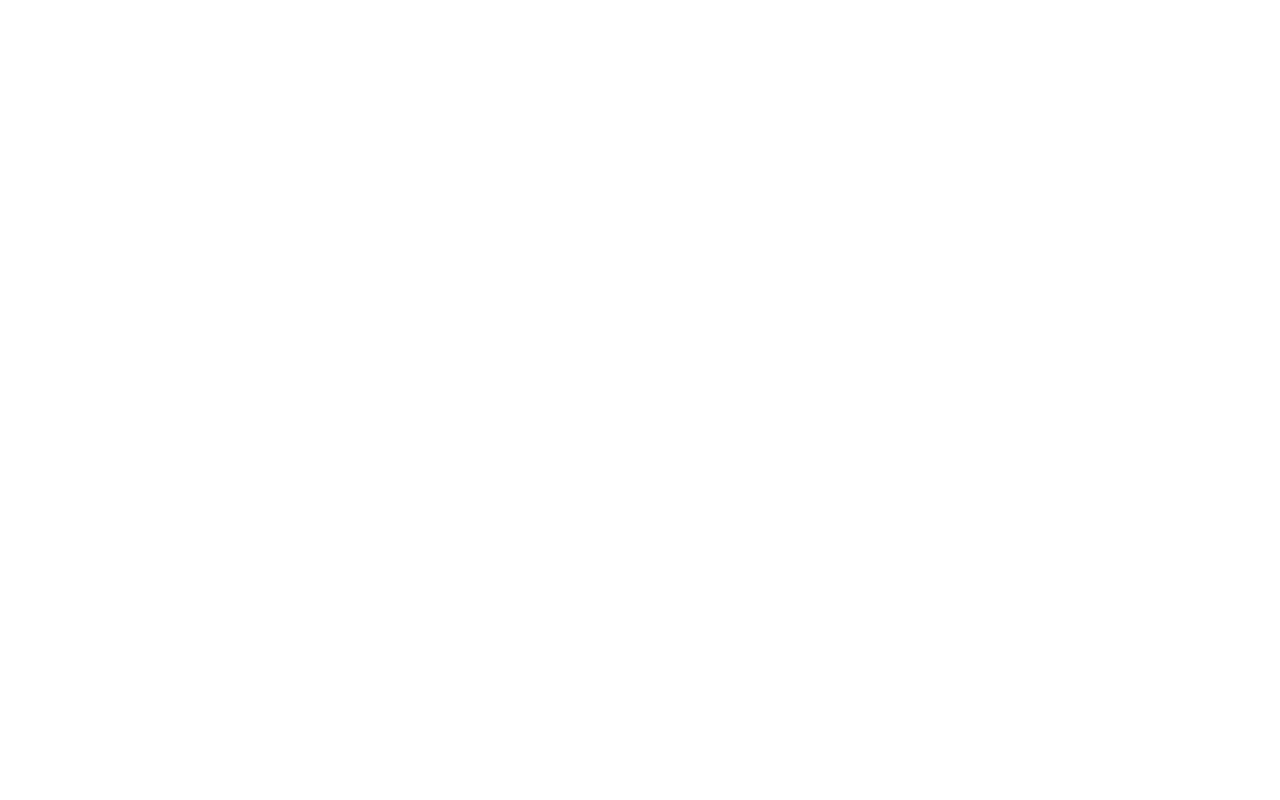
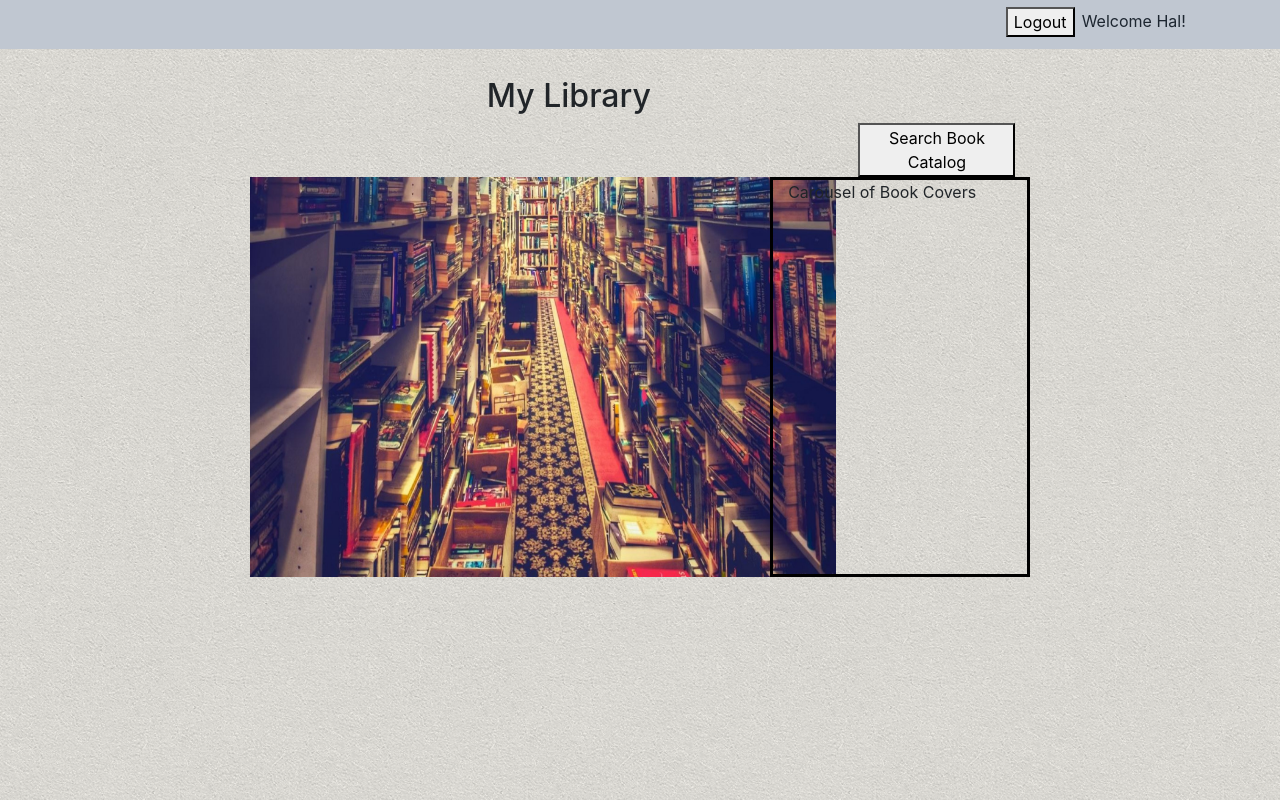
Before and after one commit to hhaberman2000/JS101-Digital-Library, a plain HTML site: page index.html in a window 1280 px wide. Drawn offline with Linux system fonts and the light colour scheme.

Commit message:
commit module 1,2, 3 layout

```diff
--- /dev/null
+++ b/css/index.css
@@ -0,0 +1,43 @@
+
+header.header-style {
+  /* background-image: url("assets/sandpaper.png"); */
+  background-color: #c0c7d1;
+}
+
+button.login-button {
+  margin-left: 75%;
+  margin-top: 4%;
+}
+
+p.login-user {
+  color: #1d2630;
+  margin-top: 5%;
+}
+h2.my-library-styles {
+  padding-left: 40%;
+  padding-top: 5%;
+  margin-bottom: 5%;
+  margin-right: -40%;
+  height: 100px;
+  width: 600px
+}
+button.search-catalog {
+  margin-top: 45%;
+  margin-left: 5%;
+
+}
+img.library-img {
+  height: 400px;
+  width: 586px;
+  padding-right: -10%;
+  margin-left: -15px;
+}
+ .carousel-box {
+   /* margin-right: -30%; */
+   border: 3px solid black;
+ }
+
+section.container-mod {
+  margin: 0% 19.5% 0% 19.5%;
+  /* border: 2px solid red; */
+}
--- a/index.html
+++ b/index.html
@@ -3,9 +3,71 @@
   <head>
     <meta charset="utf-8">
     <title>Digital-Library</title>
+    <link rel="stylesheet" href="css/bootstrap.css">
+    <script type="text/javascript" src="js/bootstrap.js"></script>
+    <link rel="stylesheet" href="css/index.css">
+
   </head>
-  <body>
+  <body style="background-image: url(assets/sandpaper.png); background-repeat: repeat;">
     <script type="text/javascript" src="js/library-script.js">
     </script>
+
+      <header class="container-fluid header-style">
+        <nav>
+          <div class="row ">
+            <div class="col-md-8">
+            </div>
+            <div class="col-md-2">
+              <button type="button" class="login-button">Logout</button>
+            </div>
+            <div class="col-md-2">
+              <p class="login-user">Welcome Hal!</p>
+            </div>
+          </div>
+
+        </nav>
+      </header>
+<!-- Module 1 -->
+      <section class="container-mod">
+        <div class="container-fluid">
+          <div class="row">
+            <div class="col-md-9">
+              <h2 class="my-library-styles">My Library</h2>
+            </div>
+            <div class="col-md-3">
+              <button type="button" class="search-catalog">Search Book Catalog</button>
+            </div>
+          </div>
+        </div>
+      </section>
+
+<!-- Module 2 -->
+      <section class="container-mod">
+        <div class="container-fluid">
+        <div class="row">
+          <div class="col-md-8">
+            <img class="library-img" src="assets/hoarders-bookshelf.jpg">
+          </div>
+          <div class="col-md-4 carousel-box">
+              <p>Carousel of Book Covers</p>
+          </div>
+        </div>
+        </div>
+      </section>
+<!-- Module 3 -->
+    <section class="container-mod">
+        <div class="container-fluid">
+          <div class="row">
+            <div class="col-md-4">
+            </div>
+            <div class="col-md-4">
+            </div>
+            <div class="col-md-4">
+            </div>
+          </div>
+    </div>
+</section>
+
+
   </body>
 </html>
```
Also changed, not shown: assets/hoarders-bookshelf.jpg (added), assets/sandpaper.png (added).
